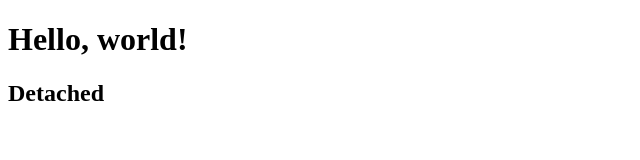
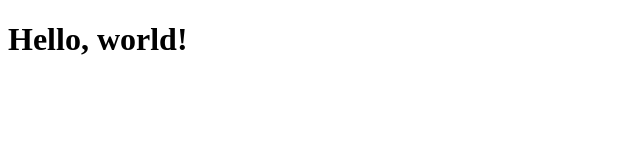
Before and after one commit to NickCod/demo, a plain HTML site: page index.html in a window 1280 px wide. Shown: the whole page, without its empty margins (0-640 px from the left). Drawn offline with Linux system fonts and the light colour scheme.

Commit message:
Detached removed

```diff
--- a/index.html
+++ b/index.html
@@ -8,6 +8,5 @@
 </head>
 <body>
     <h1> Hеllo, world!</h1>
-   <h2>Detached</h2>
 </body>
 </html>
```
